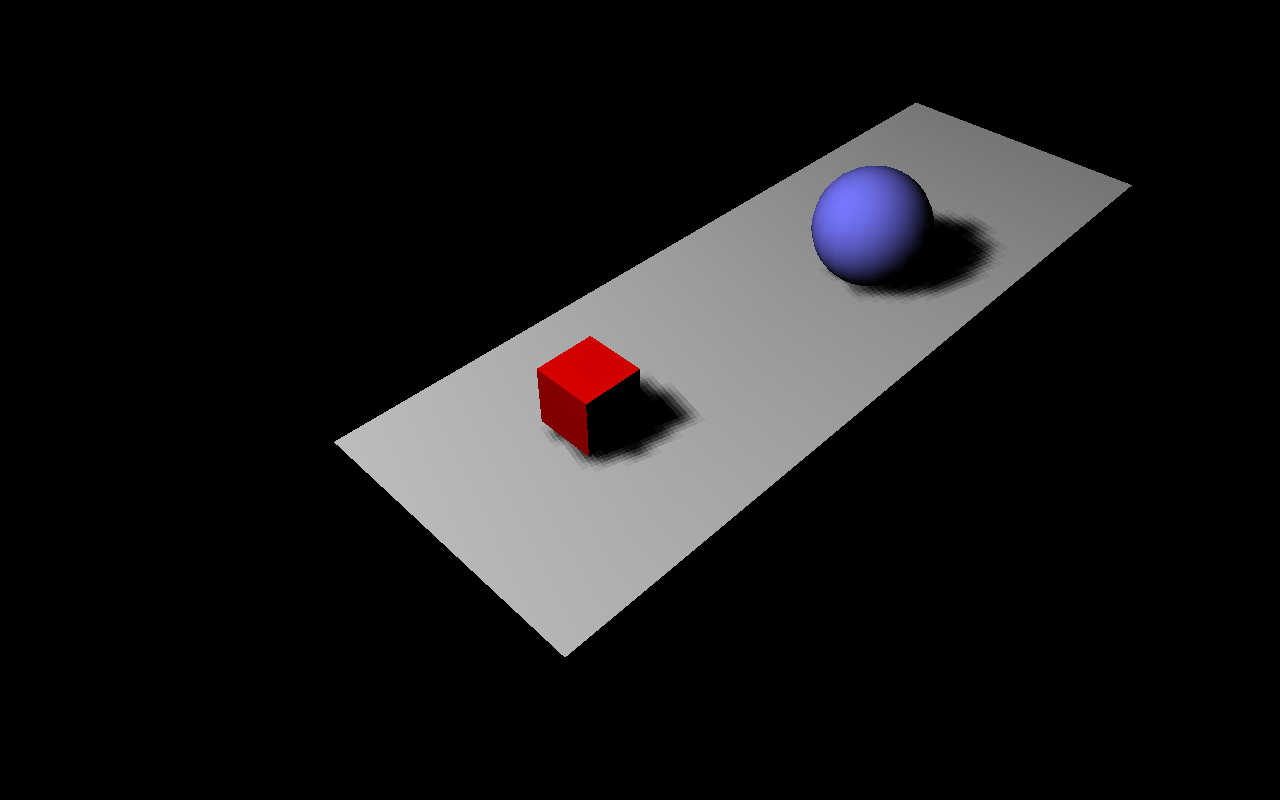
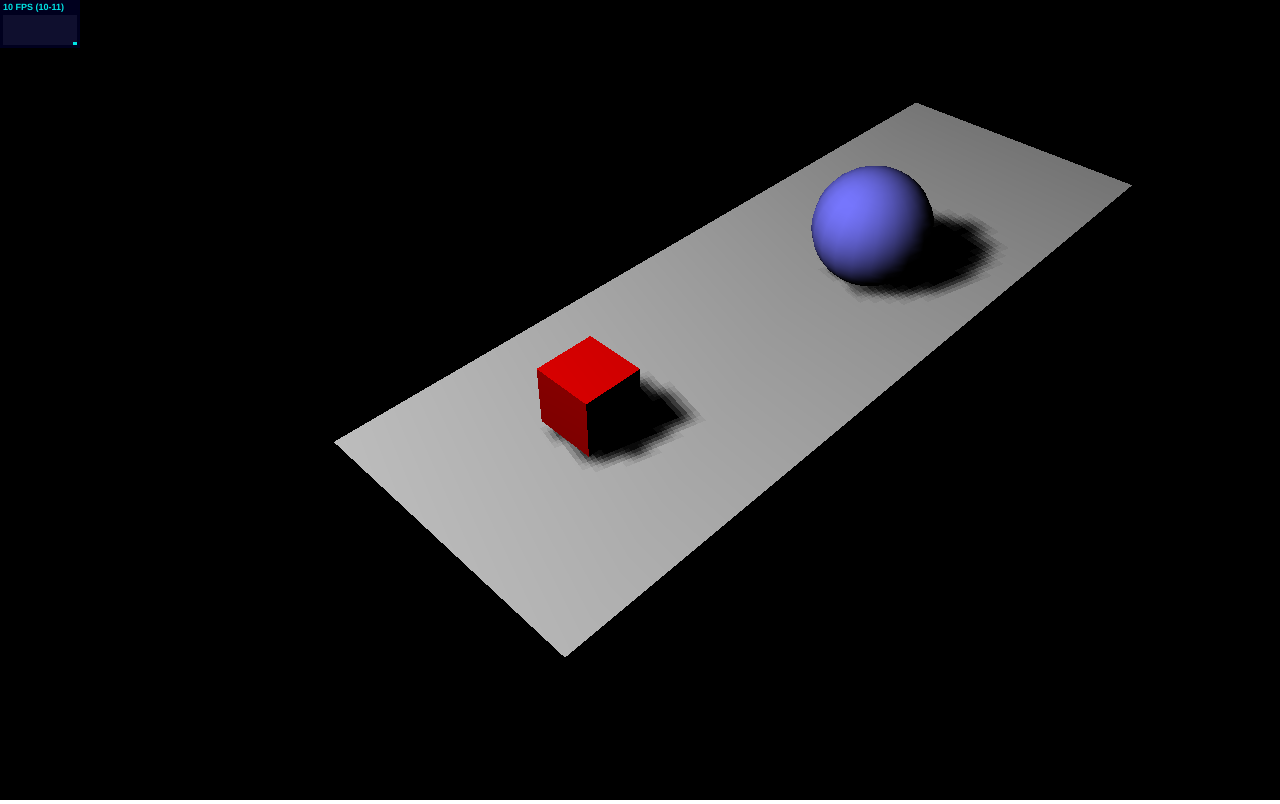
Before and after one commit to shahimian/3d-graph, a plain HTML site: page index.html in a window 1280 px wide. Drawn offline with Linux system fonts and the light colour scheme; animation ran at ten frames a second.

Commit message:
add stats output

```diff
--- a/index.html
+++ b/index.html
@@ -8,10 +8,10 @@
     <link rel="stylesheet" href="css/style.css">
 </head>
 <body>
-    <div id="WebGL-output">
-
-    </div>
+    <div id="WebGL-output"></div>
+    <div id="Stats-output"></div>
     <script src="libs/three.min.js"></script>
+    <script src="libs/stats.min.js"></script>
     <script src="libs/jquery-3.4.1.min.js"></script>
     <script src="libs/main.js"></script>
 </body>
--- a/libs/main.js
+++ b/libs/main.js
@@ -1,4 +1,22 @@
 $(function () {
+    function initStats() {
+        var stats = new Stats();
+        stats.setMode(0);
+        stats.domElement.style.position = 'absolute';
+        stats.domElement.style.left = '0px';
+        stats.domElement.style.top = '0px';
+        $("#Stats-output").append( stats.domElement );
+        return stats;
+    }
+
+    var stats = initStats();
+
+    function renderScene() {
+        stats.update();
+        requestAnimationFrame(renderScene);
+        renderer.render(scene, camera);
+    }
+
     var scene = new THREE.Scene();
     var camera = new THREE.PerspectiveCamera(45, window.innerWidth / window.innerHeight, 0.1, 1000);
     var renderer = new THREE.WebGLRenderer();
@@ -48,5 +66,5 @@ $(function () {
     scene.add(spotLight);
 
     $("#WebGL-output").append(renderer.domElement);
-    renderer.render(scene, camera);
+    renderScene();
 });
--- /dev/null
+++ b/libs/stats.min.js
@@ -0,0 +1,6 @@
+// stats.js - http://github.com/mrdoob/stats.js
+var Stats=function(){var l=Date.now(),m=l,g=0,n=Infinity,o=0,h=0,p=Infinity,q=0,r=0,s=0,f=document.createElement("div");f.id="stats";f.addEventListener("mousedown",function(b){b.preventDefault();t(++s%2)},!1);f.style.cssText="width:80px;opacity:0.9;cursor:pointer";var a=document.createElement("div");a.id="fps";a.style.cssText="padding:0 0 3px 3px;text-align:left;background-color:#002";f.appendChild(a);var i=document.createElement("div");i.id="fpsText";i.style.cssText="color:#0ff;font-family:Helvetica,Arial,sans-serif;font-size:9px;font-weight:bold;line-height:15px";
+i.innerHTML="FPS";a.appendChild(i);var c=document.createElement("div");c.id="fpsGraph";c.style.cssText="position:relative;width:74px;height:30px;background-color:#0ff";for(a.appendChild(c);74>c.children.length;){var j=document.createElement("span");j.style.cssText="width:1px;height:30px;float:left;background-color:#113";c.appendChild(j)}var d=document.createElement("div");d.id="ms";d.style.cssText="padding:0 0 3px 3px;text-align:left;background-color:#020;display:none";f.appendChild(d);var k=document.createElement("div");
+k.id="msText";k.style.cssText="color:#0f0;font-family:Helvetica,Arial,sans-serif;font-size:9px;font-weight:bold;line-height:15px";k.innerHTML="MS";d.appendChild(k);var e=document.createElement("div");e.id="msGraph";e.style.cssText="position:relative;width:74px;height:30px;background-color:#0f0";for(d.appendChild(e);74>e.children.length;)j=document.createElement("span"),j.style.cssText="width:1px;height:30px;float:left;background-color:#131",e.appendChild(j);var t=function(b){s=b;switch(s){case 0:a.style.display=
+"block";d.style.display="none";break;case 1:a.style.display="none",d.style.display="block"}};return{REVISION:11,domElement:f,setMode:t,begin:function(){l=Date.now()},end:function(){var b=Date.now();g=b-l;n=Math.min(n,g);o=Math.max(o,g);k.textContent=g+" MS ("+n+"-"+o+")";var a=Math.min(30,30-30*(g/200));e.appendChild(e.firstChild).style.height=a+"px";r++;b>m+1E3&&(h=Math.round(1E3*r/(b-m)),p=Math.min(p,h),q=Math.max(q,h),i.textContent=h+" FPS ("+p+"-"+q+")",a=Math.min(30,30-30*(h/100)),c.appendChild(c.firstChild).style.height=
+a+"px",m=b,r=0);return b},update:function(){l=this.end()}}};
```
